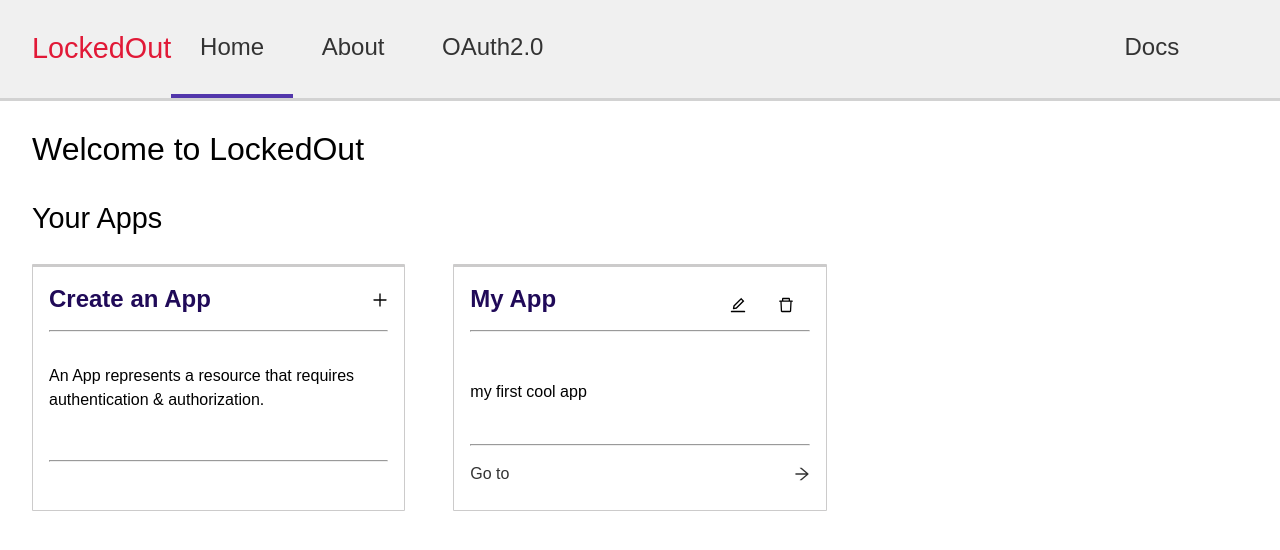
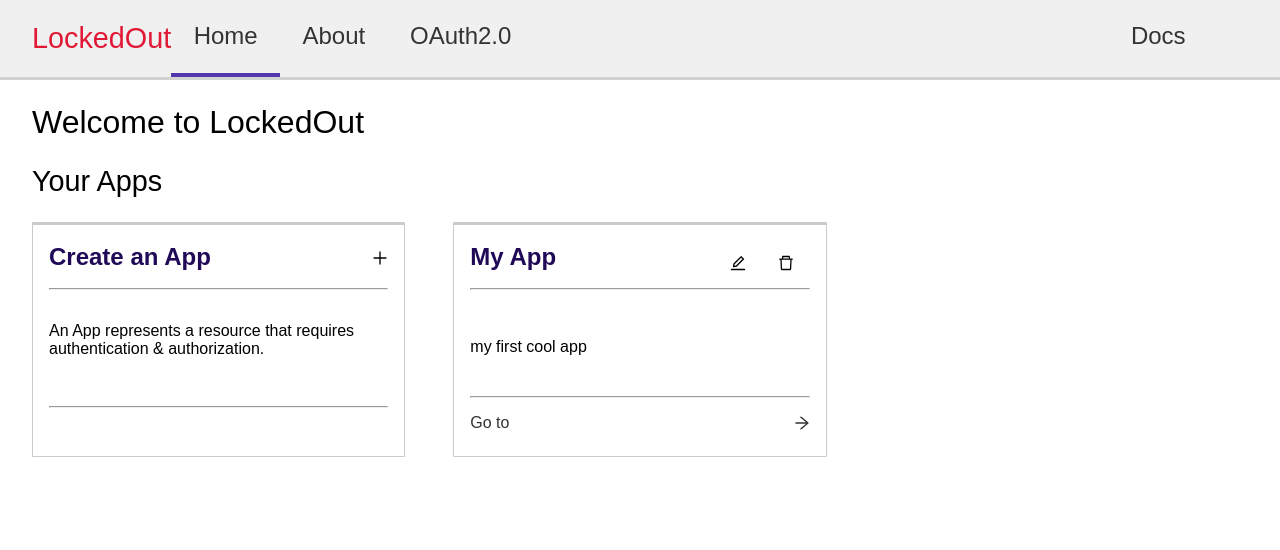
Before and after one commit to AbulSyed/locked-out, a React (Vite) app in the folder frontend/: page /home in a window 1280 px wide. Shown: the top 550 px of the page. Built offline with nearby package versions, Linux system fonts and the light colour scheme.

Commit message:
ui style update

```diff
--- a/frontend/src/components/top-nav/Topnav.scss
+++ b/frontend/src/components/top-nav/Topnav.scss
@@ -25,7 +25,7 @@
     height: 100%;
 
     .li {
-      padding: 1.8rem;
+      padding: 1.4rem;
       border-bottom: 4px solid transparent;
       transition: all .8s;
 
@@ -49,7 +49,7 @@
     height: 100%;
 
     .li {
-      padding: 1.8rem;
+      padding: 1.4rem;
       border-bottom: 4px solid transparent;
       transition: all .8s;
 
--- a/frontend/src/index.scss
+++ b/frontend/src/index.scss
@@ -15,7 +15,6 @@
 
 body {
   font-family: 'Source Sans Pro', sans-serif;
-  line-height: 1.5;
   background: var(--white-color);
   overflow-y: scroll;
 }
```
